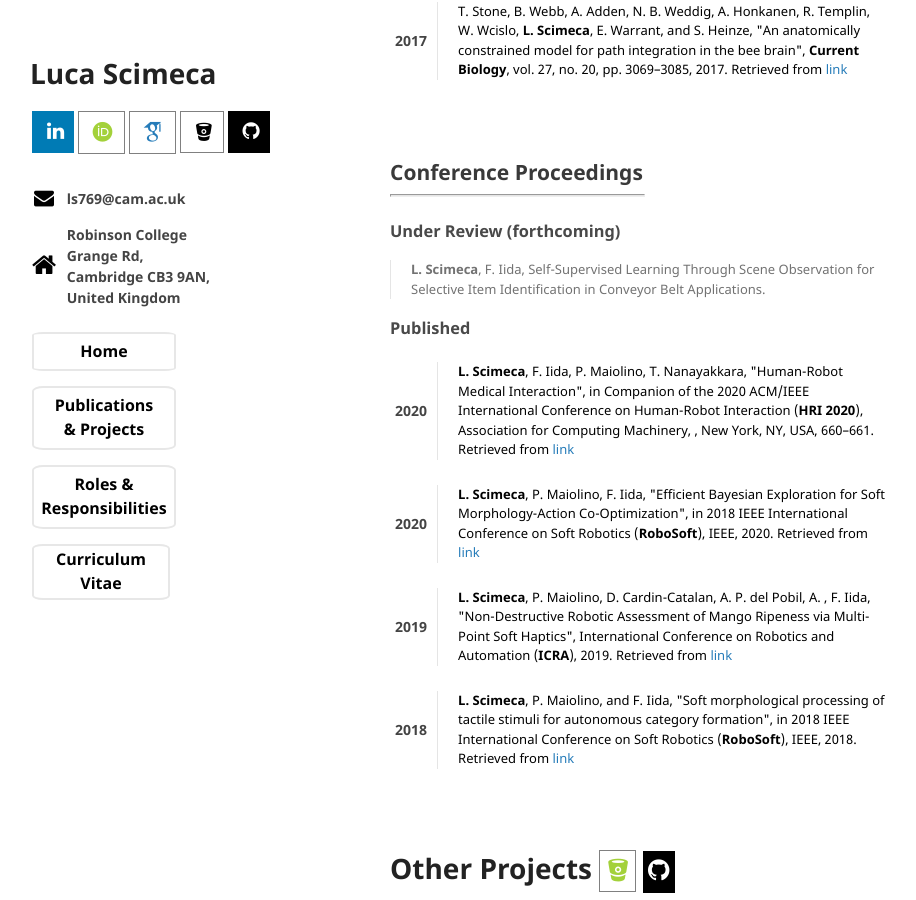
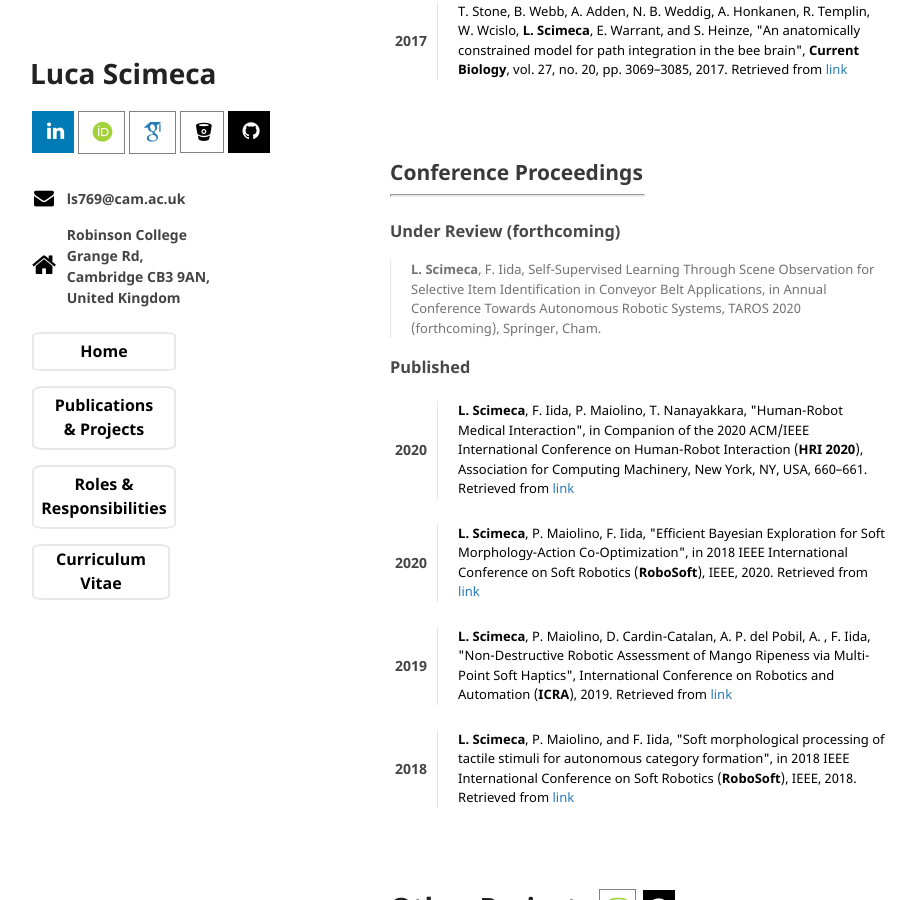
Before and after one commit to lucascimeca/lucascimeca.github.io, a Jekyll site: the page built from publications.md, in a window 1280 px wide and 900 px high, scrolled down 915 px. Shown: the whole window, without its empty margins (180-1096 px from the left). Built offline with Jekyll 4.4.1, drawn with Linux system fonts in a browser that asks for light colours; nearby versions of some CDN libraries; some web fonts are replaced; the repository's description, which GitHub fills in, is left out; our own code applies the rules of GitHub Pages for plain Markdown files.

Commit message:
Update publications.md

```diff
--- a/publications.md
+++ b/publications.md
@@ -91,7 +91,7 @@ T. Stone, B. Webb, A. Adden, N. B. Weddig, A. Honkanen, R. Templin, W. Wcislo, <
 
 ### Under Review (forthcoming)
 
-> <div style="font-size: 13px"><b>L. Scimeca</b>, F. Iida, Self-Supervised Learning Through Scene Observation for Selective Item Identification in Conveyor Belt Applications.</div>
+> <div style="font-size: 13px"><b>L. Scimeca</b>, F. Iida, Self-Supervised Learning Through Scene Observation for Selective Item Identification in Conveyor Belt Applications, in Annual Conference Towards Autonomous Robotic Systems, TAROS 2020 (forthcoming), Springer, Cham. </div>
 <p></p>
 
 ### Published
@@ -104,7 +104,7 @@ T. Stone, B. Webb, A. Adden, N. B. Weddig, A. Honkanen, R. Templin, W. Wcislo, <
   </th>
   <th style="padding: 5px 5px 20px 5px">
    <blockquote><div style="font-size: 13px; color: black; font-weight: normal">
-   <b>L. Scimeca</b>, F. Iida, P. Maiolino, T. Nanayakkara, "Human-Robot Medical Interaction", in Companion of the 2020 ACM/IEEE International Conference on Human-Robot Interaction (<b>HRI 2020</b>),  Association for Computing Machinery, , New York, NY, USA, 660–661. Retrieved from <a href="https://doi.org/10.1145/3371382.3374847" target="_blank">link</a> </div></blockquote>
+   <b>L. Scimeca</b>, F. Iida, P. Maiolino, T. Nanayakkara, "Human-Robot Medical Interaction", in Companion of the 2020 ACM/IEEE International Conference on Human-Robot Interaction (<b>HRI 2020</b>),  Association for Computing Machinery, New York, NY, USA, 660–661. Retrieved from <a href="https://doi.org/10.1145/3371382.3374847" target="_blank">link</a> </div></blockquote>
   </th>
  </tr>
 
```
